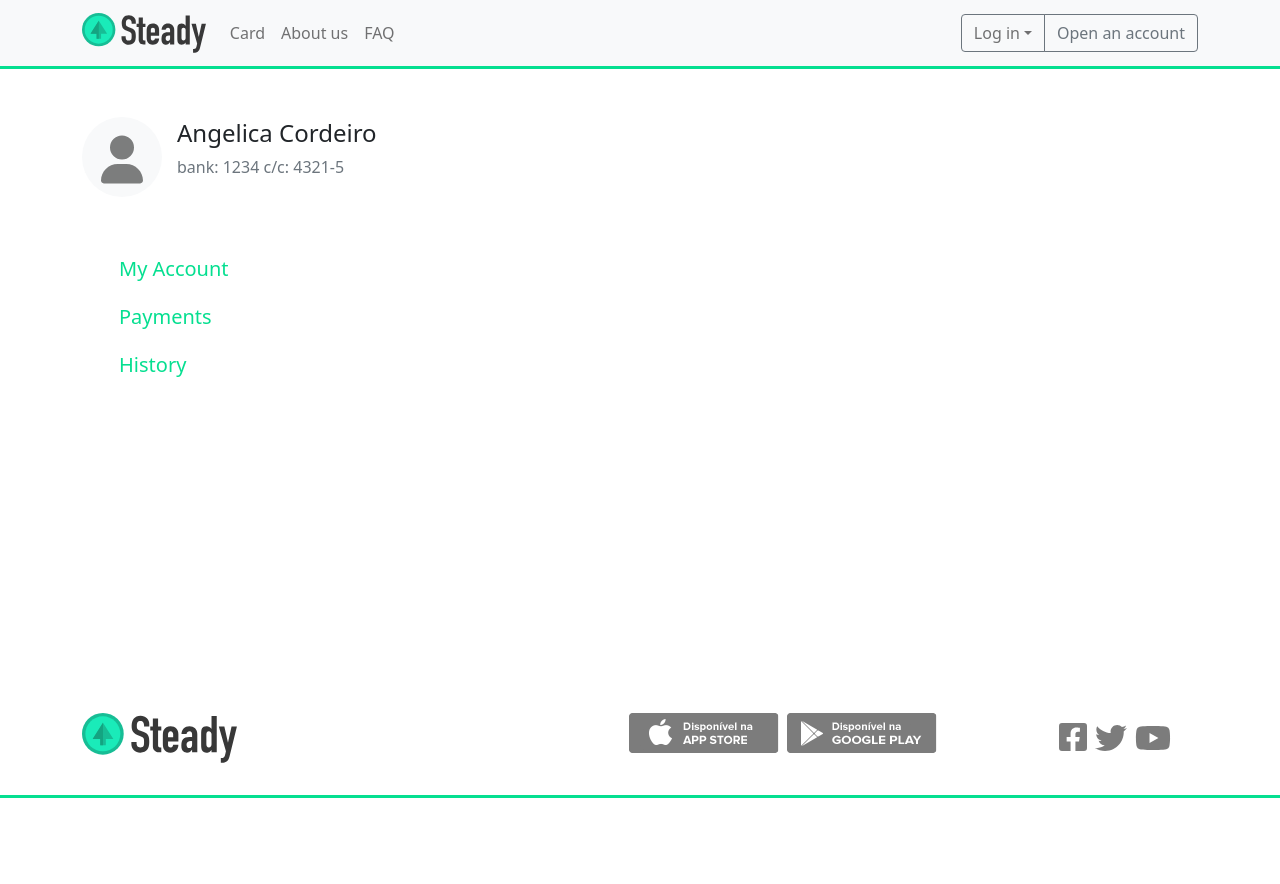
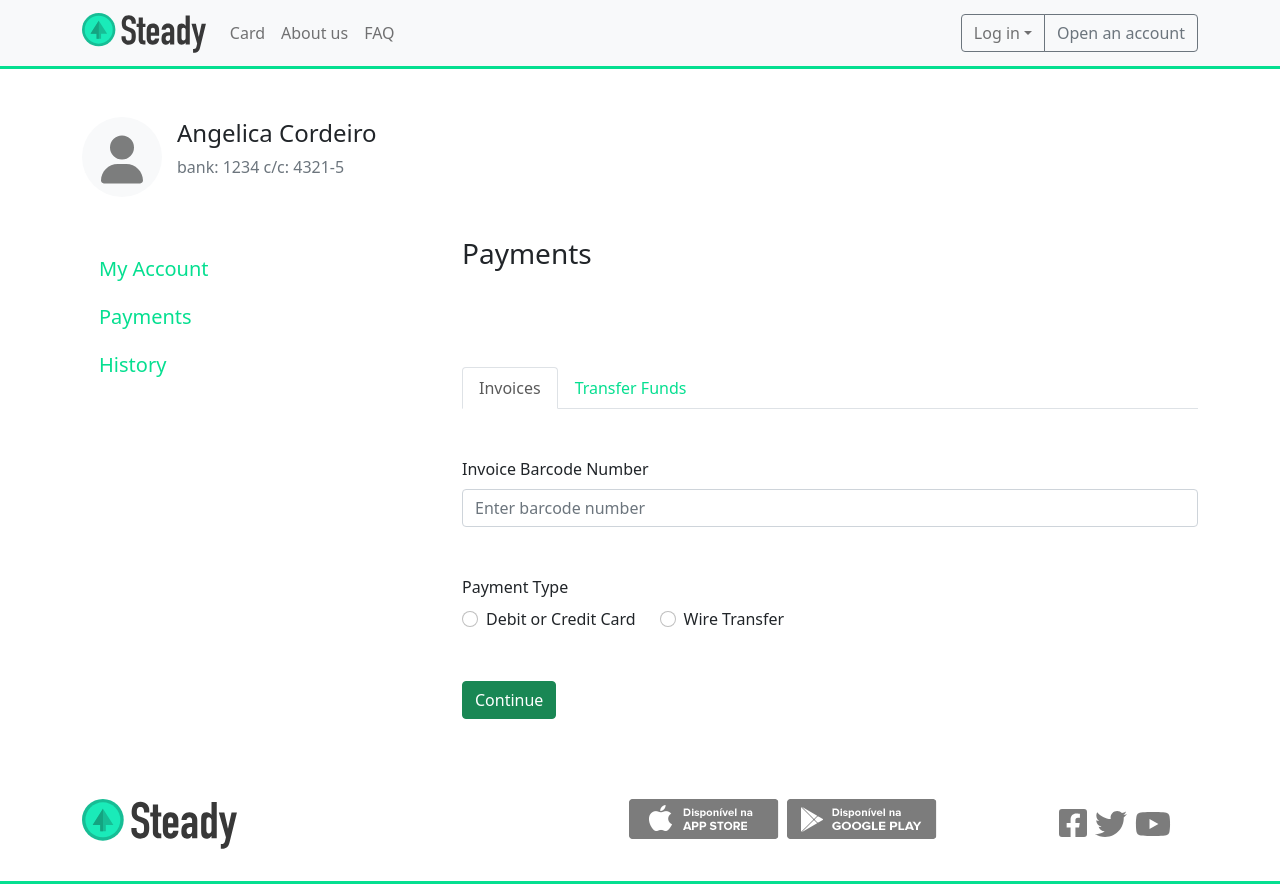
Before and after one commit to aobarbieri/steady-react, a React (Create React App) app: page /dashboard in a window 1280 px wide. Before the commit the page ends 800 px from the top, so only its background shows below. Built offline with nearby package versions, Linux system fonts and the light colour scheme.

Commit message:
feat(Account History, Account Payments): Implemented on the project

```diff
--- a/src/components/AccountHistory.js
+++ b/src/components/AccountHistory.js
@@ -0,0 +1,20 @@
+import React from 'react';
+
+import { Col, Table } from 'react-bootstrap';
+
+const AccountHistory = ({data}) => {
+    const { history } = data;
+
+    return (
+        <Col xs={12} lg={8} className='mt-5 pt-lg-5'>
+            <h3 className='mt-4'>History of Transactions</h3>
+            <Table>
+                {history.map( entry => (
+                    <h2>{entry}</h2>
+                ))}
+            </Table>
+        </Col>
+    )
+};
+
+export default AccountHistory;
--- a/src/components/AccountPayments.js
+++ b/src/components/AccountPayments.js
@@ -0,0 +1,42 @@
+import React from 'react';
+
+import Button from 'react-bootstrap/Button';
+import Col from 'react-bootstrap/Col';
+import Tabs from 'react-bootstrap/Tabs';
+import Tab from 'react-bootstrap/Tab';
+import Form from 'react-bootstrap/Form';
+
+const AccountPayments = ({ data }) => (
+	<Col xs={12} lg={8} className='mt-5 pt-lg-5'>
+		<h3 className='my-4'>Payments</h3>
+		<Tabs className='mt-5 pt-lg-5' defaultActiveKey='invoices'>
+			<Tab eventKey='invoices' title='Invoices'>
+				<Form>
+					<Form.Group controlId='formCode' className='my-5'>
+						<Form.Label>Invoice Barcode Number</Form.Label>
+						<Form.Control type='number' placeholder='Enter barcode number' />
+					</Form.Group>
+
+					<Form.Group controlId='formPaymentType' className='my-5'>
+						<Form.Label>Payment Type</Form.Label>
+						<div className='d-flex'>
+							<Form.Check
+								type='radio'
+								id='card'
+								label='Debit or Credit Card'
+								name='paymentType'
+								className='me-4'
+							/>
+							<Form.Check type='radio' id='wire' label='Wire Transfer' name='paymentType' />
+						</div>
+					</Form.Group>
+					<Button variant='success'>Continue</Button>
+				</Form>
+			</Tab>
+
+			<Tab eventKey='transfer' title='Transfer Funds'></Tab>
+		</Tabs>
+	</Col>
+);
+
+export default AccountPayments;
--- a/src/views/Dashboard.js
+++ b/src/views/Dashboard.js
@@ -10,8 +10,8 @@ import { FontAwesomeIcon } from '@fortawesome/react-fontawesome';
 import { faCircle, faUser } from '@fortawesome/free-solid-svg-icons';
 
 import AccountBalance from '../components/AccountBalance';
-// import AccountPayments from '../components/AccountPayments';
-// import AccountHistory from '../components/AccountHistory';
+import AccountPayments from '../components/AccountPayments';
+import AccountHistory from '../components/AccountHistory';
 
 import './Dashboard.scss';
 
@@ -40,6 +40,10 @@ const Dashboard = ({ className = false }) => {
 			{ date: '07/10', description: 'PAYMENT PLAN 051884', value: '-$599.98' },
 			{ date: '07/10', description: 'YOUTUBE SUBS 0516132', value: '-$11.99' },
 		],
+		history: [
+			'historico 1',
+			'historico 2'
+		]
 	};
 
 	return (
@@ -64,7 +68,7 @@ const Dashboard = ({ className = false }) => {
 						</Col>
 					</Row>
 
-					<Row className='mx-3 mx-lg-2'>
+					<Row className=''>
 						{links.map(({ text, path }, key) => (
 							<Link className='dashboard__link' to={path} key={key}>
 								<Button
@@ -82,9 +86,9 @@ const Dashboard = ({ className = false }) => {
 				</Col>
 
 				<Routes>
-					<Route path='/dashboard' element={<AccountBalance data={data} />} />
-					<Route path='/dashboard/payments' />
-					<Route path='/dashboard/history' />
+					<Route path='/1' element={<AccountBalance data={data} />} />
+					<Route path='/' element={<AccountPayments />} />
+					<Route path='/3' element={<AccountHistory data={data} />} />
 				</Routes>
 			</Row>
 		</Container>
```
